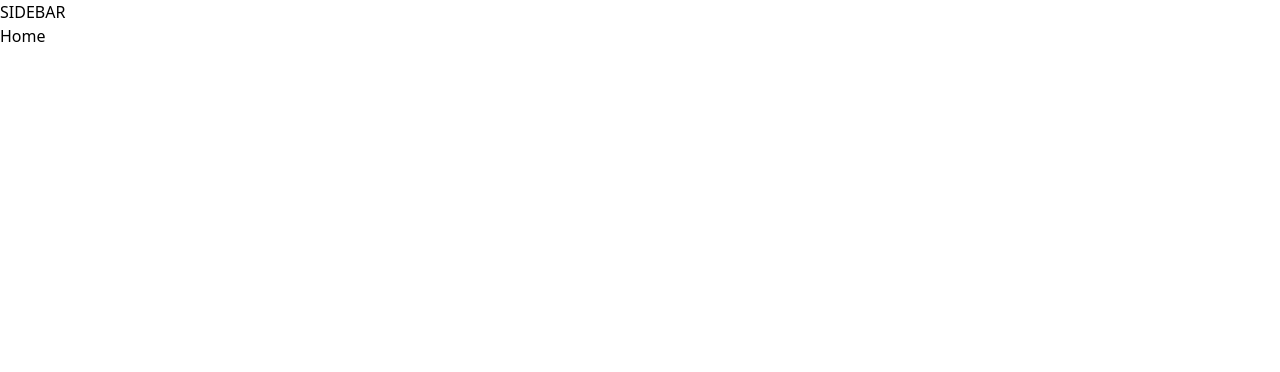
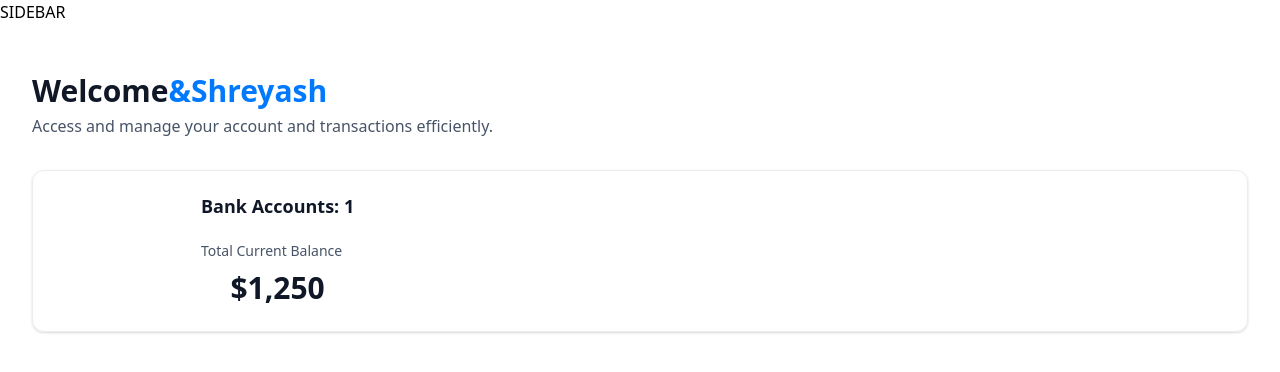
Before and after one commit to Shreyashdeep/banking-management-system, a Next.js app: page / in a window 1280 px wide. Shown: the top 372 px of the page. Built offline with nearby package versions, Linux system fonts and the light colour scheme.

Commit message:
prepare login page

```diff
--- a/app/(root)/page.tsx
+++ b/app/(root)/page.tsx
@@ -1,8 +1,27 @@
+import HeaderBox from '@/components/HeaderBox'
+import TotalBalanceBox from '@/components/TotalBalanceBox';
 import React from 'react'
 
 const Home = () => {
+  const loggedIn={firstName: 'Shreyash'};
   return (
-    <div>Home</div>
+    <section className="home">
+      <div className='home-content'>
+        <header className='home-header'>
+          <HeaderBox
+            type="greeting"
+            title="Welcome"
+            user={loggedIn?.firstName || 'Guest'}
+            subtext="Access and manage your account and transactions efficiently."
+          />
+          <TotalBalanceBox
+            accounts={[]}
+            totalBanks={1}
+            totalCurrentBalance={1250.35}
+          />
+        </header>
+      </div>
+    </section>
   )
 }
 
--- /dev/null
+++ b/components/AnimatedCounter.tsx
@@ -0,0 +1,12 @@
+'use client';
+import CountUp from "react-countup";
+
+const AnimatedCounter = ({amount}:{amount: number}) => {
+  return (
+    <div>
+        $<CountUp end={amount} />
+    </div>
+  )
+}
+
+export default AnimatedCounter
--- /dev/null
+++ b/components/HeaderBox.tsx
@@ -0,0 +1,19 @@
+import React from 'react'
+
+const HeaderBox = ({type ="title", title, subtext, user}: HeaderBoxProps) => {
+  return (
+    <div className='header-box'>
+        <h1 className='header-box-title'>
+            {title}
+            {type ==='greeting' &&(
+                <span className='text-bankGradient'>
+                    &{user}
+                </span>
+            )}
+        </h1>
+        <p className='header-box-subtext'>{subtext}</p>
+    </div>
+  )
+}
+
+export default HeaderBox
--- /dev/null
+++ b/components/TotalBalanceBox.tsx
@@ -0,0 +1,28 @@
+
+import AnimatedCounter from './AnimatedCounter'
+
+const TotalBalanceBox = ({accounts=[], totalCurrentBalance, totalBanks}: TotlaBalanceBoxProps) => {
+  return (
+    <section className='total-balance'>
+        <div className='total-balance-chart'>
+            {/*doughnut chart */}
+        </div>
+        <div className='flex flex-col gap-6'>
+            <h2 className='header-2'>
+                Bank Accounts: {totalBanks}
+            </h2>
+            <div className='flex flex-col gap-2'>
+                <p className='total-balance-label'>
+                    Total Current Balance
+                </p>
+                <p className='total-balance-amount flex-center gap-2'>
+                    <AnimatedCounter amount=
+                    {totalCurrentBalance}/>
+                </p>
+            </div>
+        </div>
+    </section>
+  )
+}
+
+export default TotalBalanceBox
--- a/package.json
+++ b/package.json
@@ -14,7 +14,9 @@
     "clsx": "^2.1.1",
     "lucide-react": "^0.427.0",
     "next": "14.2.5",
+    "query-string": "^9.1.0",
     "react": "^18",
+    "react-countup": "^6.5.3",
     "react-dom": "^18",
     "tailwind-merge": "^2.4.0",
     "tailwindcss-animate": "^1.0.7"
```
Also changed, not shown: 1 other file (tests, documents, lock files or other folders).
